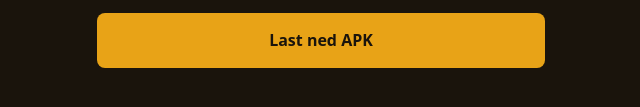
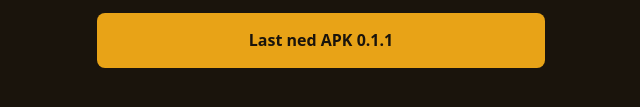
Before and after one commit to Faraheim/skatemap-privacy, a plain HTML site: page apk/index.html in a window 1280 px wide. Shown: the part 233-340 px from the top of the page, 319-959 px from the left. Drawn offline with Linux system fonts and the light colour scheme.

Commit message:
Point APK landing at verified 0.1.1 release download.

```diff
--- a/apk/index.html
+++ b/apk/index.html
@@ -13,6 +13,6 @@
 <body>
   <h1>Skatemap</h1>
   <p>Android-app (APK). Ikke Expo Go. På telefon: åpne denne siden i Chrome, trykk knappen, tillat installasjon fra ukjent kilde.</p>
-  <p><a class="btn" href="./Skatemap-0.1.0.apk">Last ned APK</a></p>
+  <p><a class="btn" href="https://github.com/Faraheim/skatemap-privacy/releases/download/v0.1.1/Skatemap-0.1.1.apk">Last ned APK 0.1.1</a></p>
 </body>
 </html>
```
